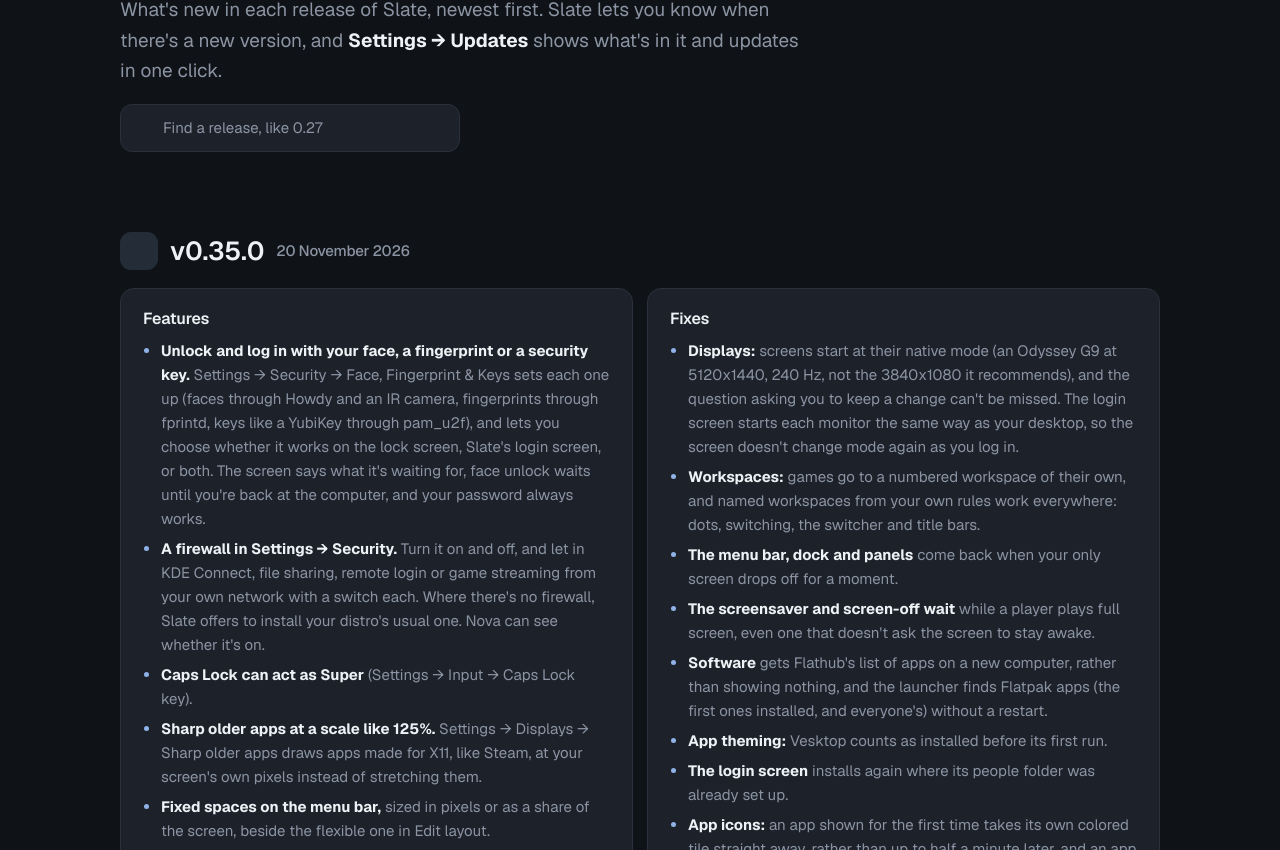
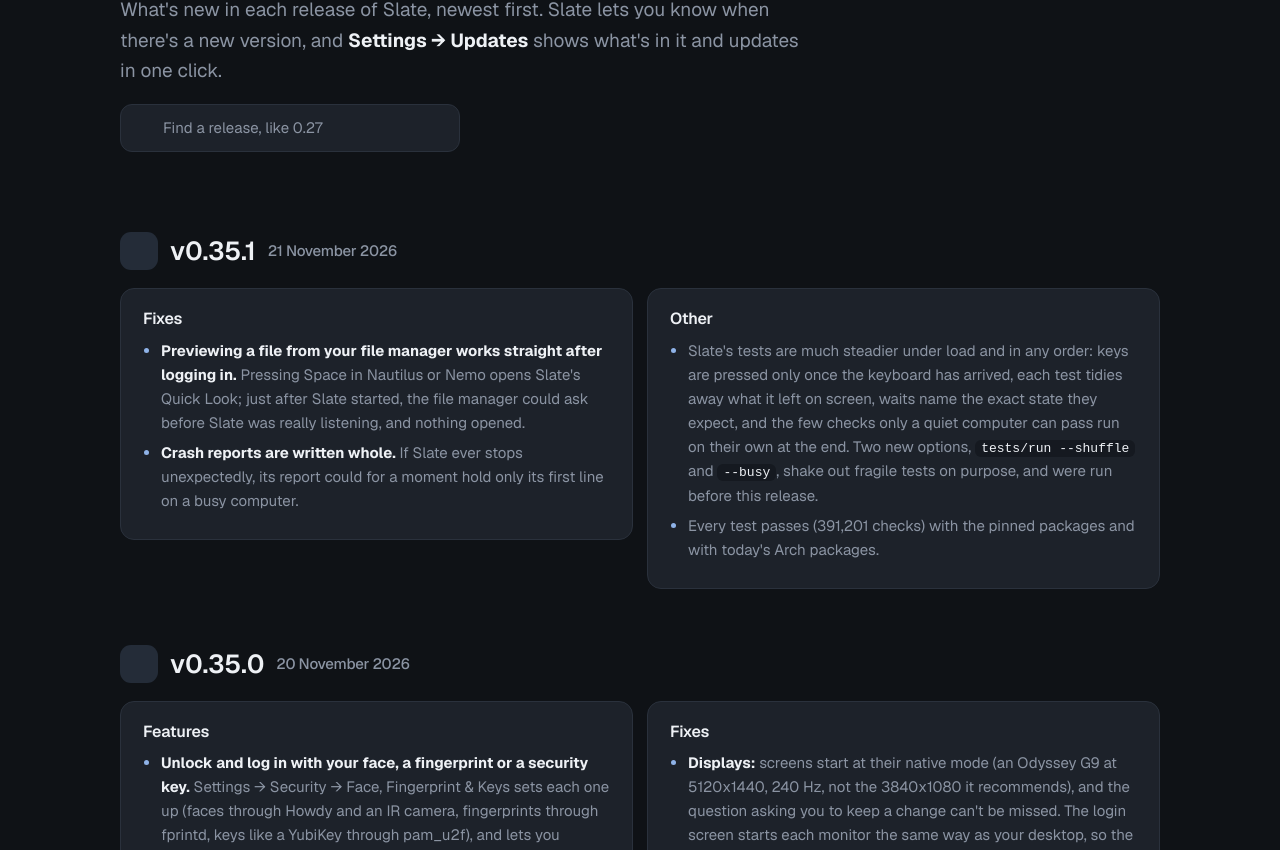
Before and after one commit to daylerees/slate, a plain HTML site: page site/changelog.html in a window 1280 px wide. Shown: the part 250-1100 px from the top of the page. Drawn offline with Linux system fonts and the light colour scheme; files whose address does not match are found by name; a web font is replaced by a local one.

Commit message:
docs(site): add v0.35.1 to the changelog
Co-Authored-By: Claude Opus 5.5 <noreply@anthropic.com>

```diff
--- a/site/changelog.html
+++ b/site/changelog.html
@@ -39,6 +39,25 @@
 </section>
 
 <!-- New releases go here, newest first. -->
+<section id="v0.35.1" class="fp-section cl-release">
+  <h2><i class="ti">&#xEB34;</i> v0.35.1 <time datetime="2026-11-21">21 November 2026</time></h2>
+  <div class="cl-grid">
+    <article>
+      <h3>Fixes</h3>
+      <ul>
+        <li><strong>Previewing a file from your file manager works straight after logging in.</strong> Pressing Space in Nautilus or Nemo opens Slate's Quick Look; just after Slate started, the file manager could ask before Slate was really listening, and nothing opened.</li>
+        <li><strong>Crash reports are written whole.</strong> If Slate ever stops unexpectedly, its report could for a moment hold only its first line on a busy computer.</li>
+      </ul>
+    </article>
+    <article>
+      <h3>Other</h3>
+      <ul>
+        <li>Slate's tests are much steadier under load and in any order: keys are pressed only once the keyboard has arrived, each test tidies away what it left on screen, waits name the exact state they expect, and the few checks only a quiet computer can pass run on their own at the end. Two new options, <code>tests/run --shuffle</code> and <code>--busy</code>, shake out fragile tests on purpose, and were run before this release.</li>
+        <li>Every test passes (391,201 checks) with the pinned packages and with today's Arch packages.</li>
+      </ul>
+    </article>
+  </div>
+</section>
 <section id="v0.35.0" class="fp-section cl-release">
   <h2><i class="ti">&#xEB34;</i> v0.35.0 <time datetime="2026-11-20">20 November 2026</time></h2>
   <div class="cl-grid">
```
